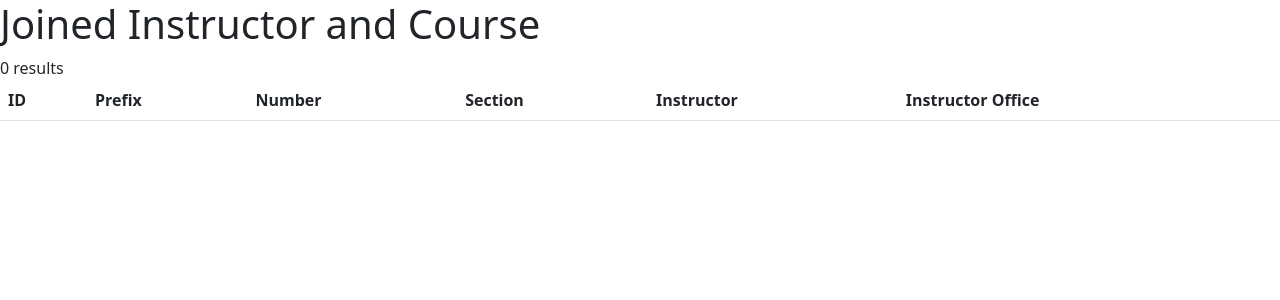
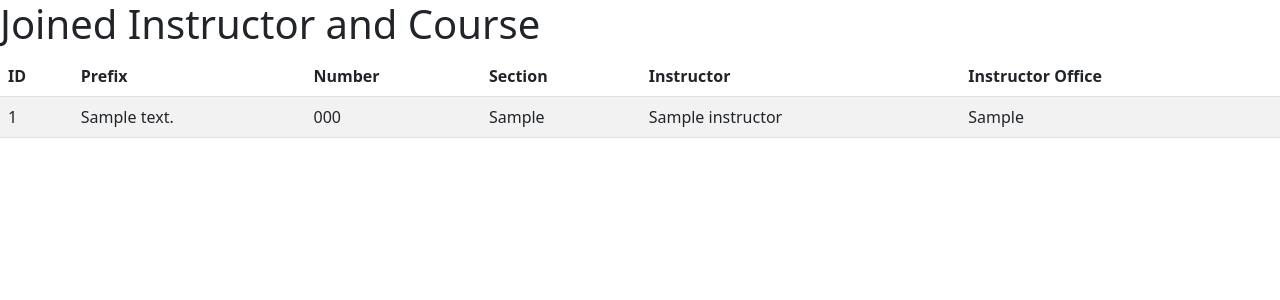
Before and after one commit to taranstauder/EChw3, a PHP site: page /course_instructor.php?id=1 in a window 1280 px wide. Shown: the top 300 px of the page. Run offline with PHP 8.4, Linux system fonts and the light colour scheme; tables that the repository leaves empty or names only in its code hold one stand-in row (values such as "Sample post"); lists and menus that the app fills with data are empty.

Commit message:
Update course_instructor.php

```diff
--- a/course_instructor.php
+++ b/course_instructor.php
@@ -34,8 +34,9 @@ if ($conn->connect_error) {
 }
 $cid = $_GET['id'];
 //echo $iid;
-$sql = "select course_id, description, i.instructor_name, c.prefix, c.number, i.instructor_office from course c join instructor i on i.instructor_name = c.instructor_name" . $cid;
-//echo $sql;
+$sql = "select course_id, description, i.instructor_name, c.prefix, c.number, i.instructor_office from course c join instructor i on i.instructor_id = c.instructor_id=" . $cid;
+//echo $sql; "select section_id, section_number, i.instructor_name, c.prefix, c.number from section s join instructor i on i.instructor_id = s.instructor_id join course c on c.course_id = s.course_id where i.instructor_id=" . $iid;
+
     $result = $conn->query($sql);
 
 if ($result->num_rows > 0) {
```
